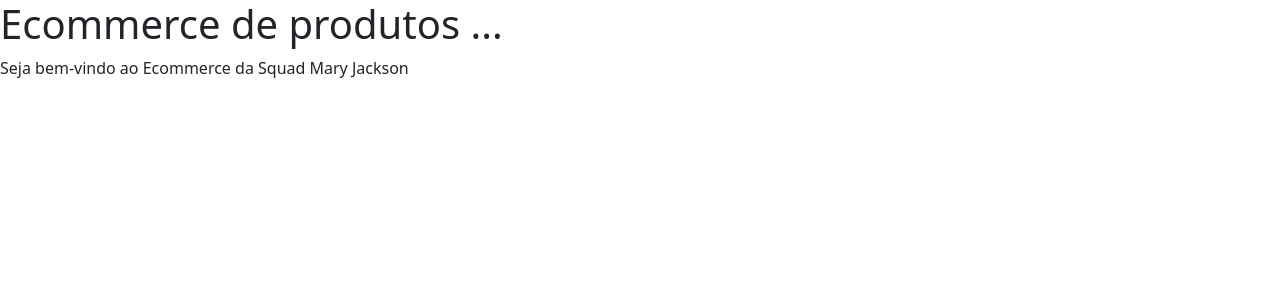
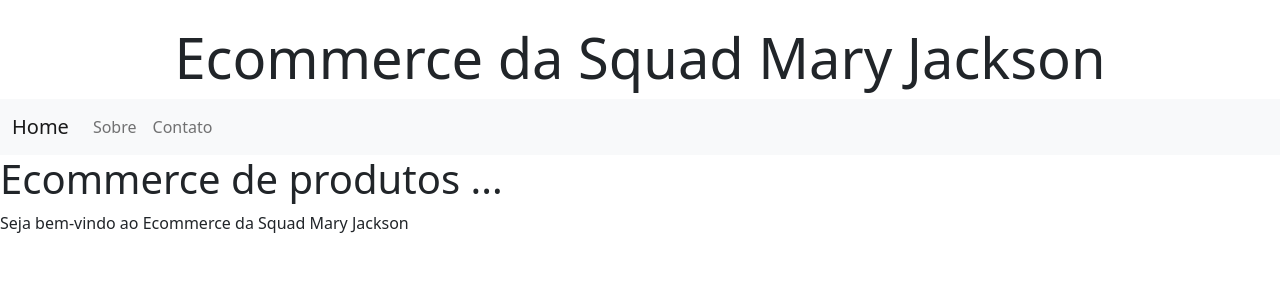
Before and after one commit to tainatravassos/Ecommerce_Mary_Jackson, a Django app: page / in a window 1280 px wide. Shown: the top 300 px of the page. Run offline with Django 5.2, Linux system fonts and the light colour scheme.

Commit message:
criação do extends para base

```diff
--- a/templates/base.html
+++ b/templates/base.html
@@ -4,9 +4,30 @@
         <meta charset="UTF-8">
         <meta name="viewport" content="width=device-width, initial-scale=1.0">
         <title>Ecommerce - MJ</title>
-    <link href="https://cdn.jsdelivr.net/npm/bootstrap@5.2.2/dist/css/bootstrap.min.css" rel="stylesheet">
+        <link
+            href="https://cdn.jsdelivr.net/npm/bootstrap@5.2.2/dist/css/bootstrap.min.css"
+            rel="stylesheet">
     </head>
     <body>
+        <div class="container mt-4 text-center">
+            <h1 class="display-4">Ecommerce da Squad Mary Jackson</h1>
+        </div>
+        <nav class="navbar navbar-expand-lg navbar-light bg-light">
+            <div class="container-fluid">
+                <a class="navbar-brand" href="/">Home</a>
+                <div class="collapse navbar-collapse" id="navbarNav">
+                    <ul class="navbar-nav">
+                        <li class="nav-item">
+                            <a class="nav-link" href="/sobre">Sobre</a>
+                        </li>
+                        <li class="nav-item">
+                            <a class="nav-link" href="/contato">Contato</a>
+                        </li>
+                    </ul>
+                </div>
+            </div>
+        </nav>
+
         {% block content %}
         {% endblock %}
     </body>
```
Lines whose indentation alone changed are shown as unchanged.
